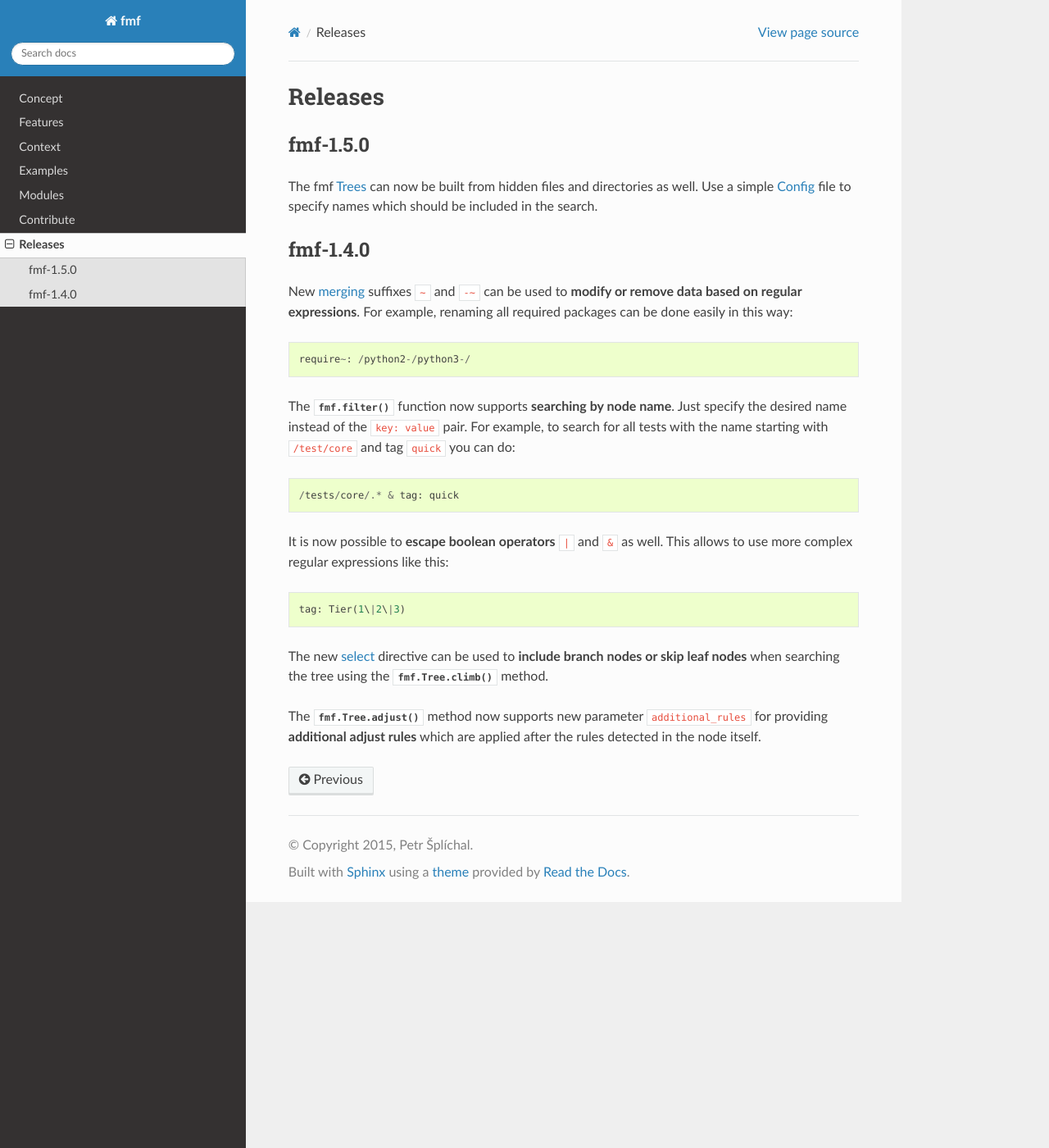
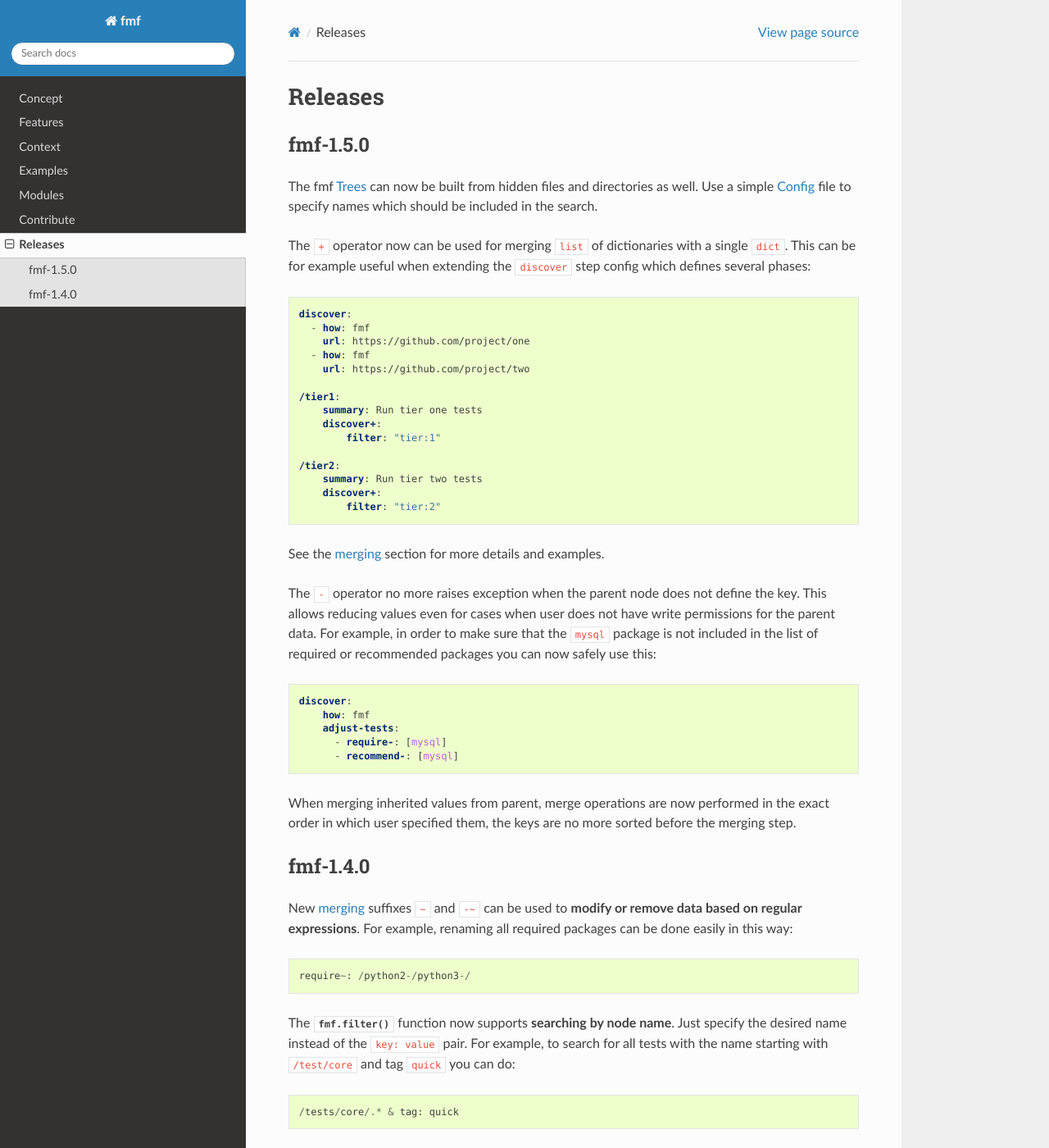
Before and after one commit to teemtee/fmf, a Sphinx documentation site: the page built from docs/releases.rst, in a window 1280 px wide and 1400 px high. Shown: the whole window at 82% size. Built offline with Sphinx 7.4.7 and the Read the Docs theme 3.1.0, drawn with Linux system fonts in a browser that asks for light colours.

Commit message:
Release fmf-1.5.0

```diff
--- a/README.rst
+++ b/README.rst
@@ -195,7 +195,8 @@ Authors
 Petr Šplíchal, Miro Hrončok, Jakub Krysl, Jan Ščotka, Alois
 Mahdal, Cleber Rosa, Miroslav Vadkerti, Lukáš Zachar, František
 Nečas, Evgeny Fedin, Pablo Martin, Zhaojuan Guo, Laura Barcziová,
-Petr Matyáš, Filip Vágner, Cristian Le and Ondrej Moriš.
+Petr Matyáš, Filip Vágner, Cristian Le, Ondrej Moriš, Martin
+Hoyer and Karel Šrot.
 
 
 Copyright
--- a/docs/releases.rst
+++ b/docs/releases.rst
@@ -11,6 +11,51 @@ fmf-1.5.0
 The fmf :ref:`trees` can now be built from hidden files and
 directories as well. Use a simple :ref:`config` file to specify
 names which should be included in the search.
+
+The ``+`` operator now can be used for merging ``list`` of
+dictionaries with a single ``dict``. This can be for example
+useful when extending the ``discover`` step config which defines
+several phases:
+
+.. code-block:: yaml
+
+    discover:
+      - how: fmf
+        url: https://github.com/project/one
+      - how: fmf
+        url: https://github.com/project/two
+
+    /tier1:
+        summary: Run tier one tests
+        discover+:
+            filter: "tier:1"
+
+    /tier2:
+        summary: Run tier two tests
+        discover+:
+            filter: "tier:2"
+
+See the :ref:`merging<merging>` section for more details and
+examples.
+
+The ``-`` operator no more raises exception when the parent node
+does not define the key. This allows reducing values even for
+cases when user does not have write permissions for the parent
+data. For example, in order to make sure that the ``mysql``
+package is not included in the list of required or recommended
+packages you can now safely use this:
+
+.. code-block:: yaml
+
+    discover:
+        how: fmf
+        adjust-tests:
+          - require-: [mysql]
+          - recommend-: [mysql]
+
+When merging inherited values from parent, merge operations are
+now performed in the exact order in which user specified them, the
+keys are no more sorted before the merging step.
 
 
 fmf-1.4.0
```
